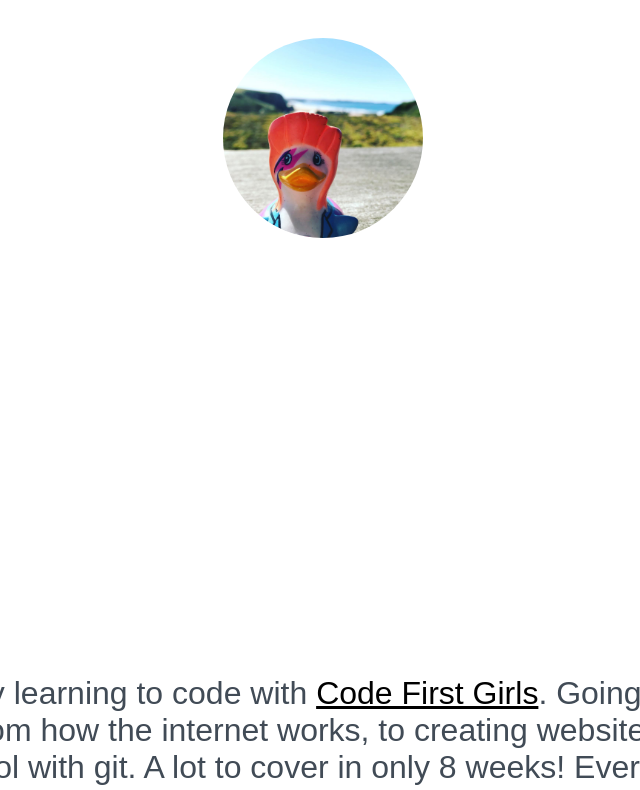
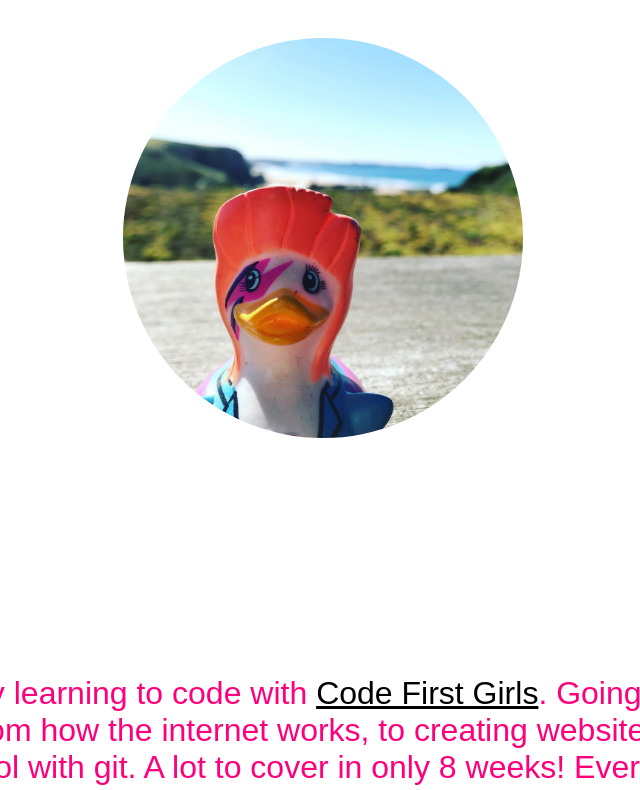
Before and after one commit to emmald583/cfg-website, a plain HTML site: page index.html in a window 1280 px wide. Shown: the part 259-1049 px from the top of the page, without its empty margins (317-957 px from the left). Drawn offline with Linux system fonts and the light colour scheme.

Commit message:
Changed duck and colour

```diff
--- a/index.html
+++ b/index.html
@@ -10,7 +10,7 @@
 
     <h2>Welcome to my website!</h2>
 
-    <img src="./duck.jpg" width="200px" alt="A duck"><!-- image of a duck -->
+    <img src="./duck.jpg" width="400px" alt="A duck"><!-- image of a duck -->
   </div>
   <div>
     <p>I am currently learning to code with <a href="https://www.codefirstgirls.org.uk">Code First Girls</a>. Going over everything from how the
--- a/styles/styles.css
+++ b/styles/styles.css
@@ -1,5 +1,5 @@
 body {
-  color: rgb(65,75,86);
+  color: rgb(255,0,125);
   font-family: arial, sans-serif;
   margin: 0px;
 }
@@ -20,7 +20,7 @@ img {
   display: flex;
   padding: 20px;
   margin: 0 auto;
-  border-radius: 130px;
+  border-radius: 260px;
 }
 p {
   width: 80%;
```
